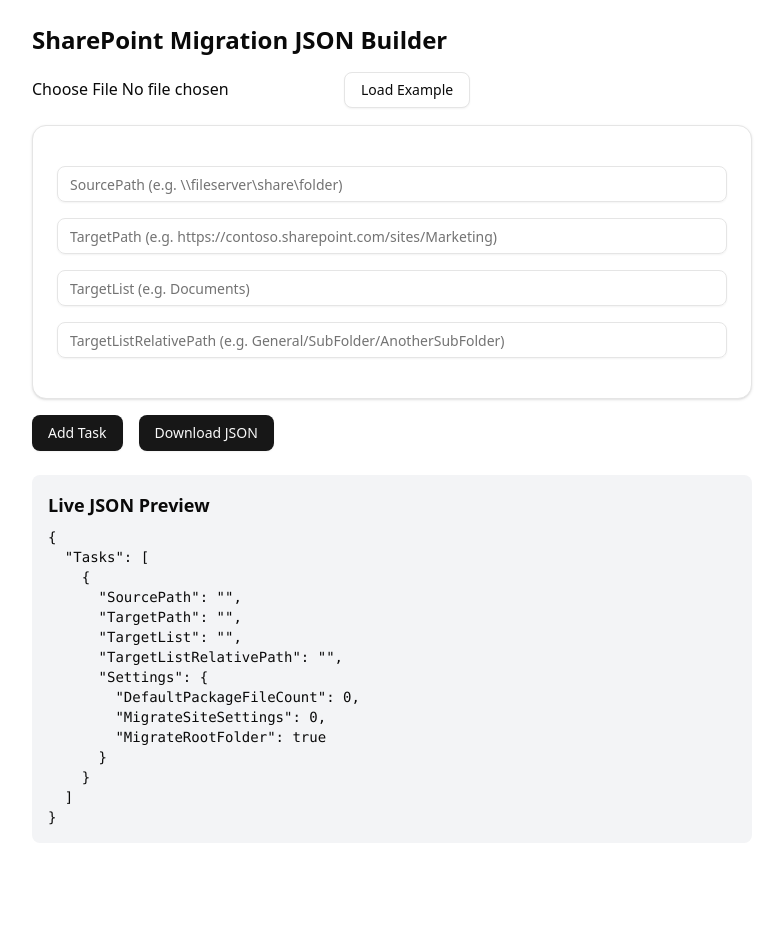
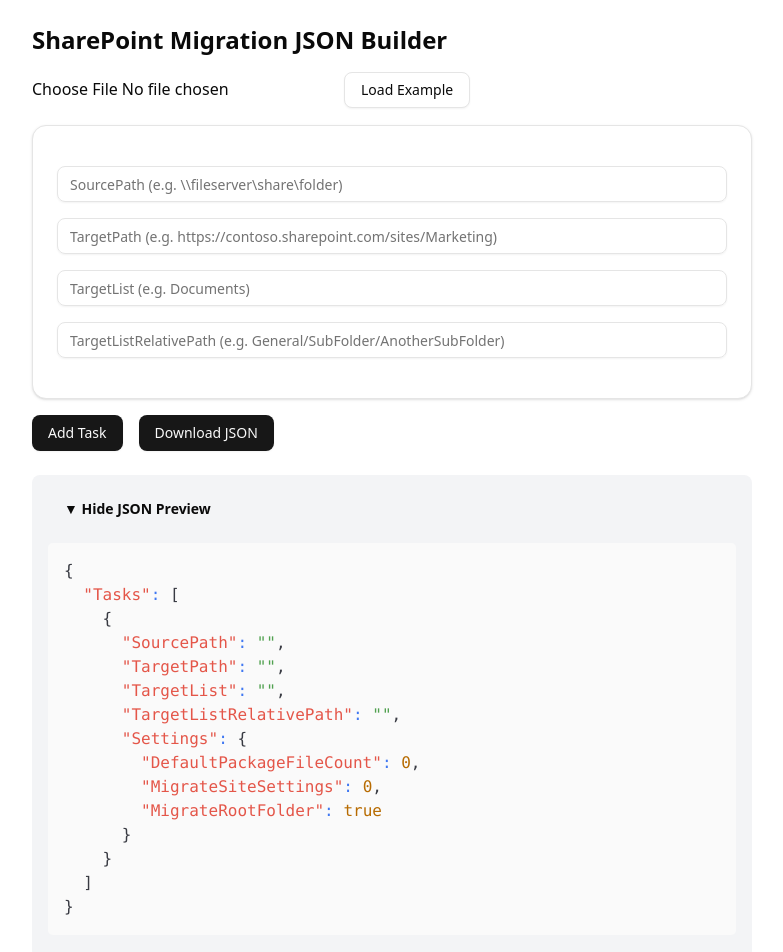
Before and after one commit to sjohnsonttt/nextjs, a Next.js app: page / in a window 1280 px wide. Shown: the top 952 px of the page, without its empty margins (248-1031 px from the left). Before the commit the page ends 867 px from the top, so only its background shows below. Built offline with nearby package versions, Linux system fonts and the light colour scheme.

Commit message:
Added Features
Added Dark / Light Mode
Added JSON Highlighting

```diff
--- a/app/page.tsx
+++ b/app/page.tsx
@@ -4,6 +4,9 @@ import { useState, ChangeEvent } from 'react';
 import { Button } from '@/components/ui/button';
 import { Input } from '@/components/ui/input';
 import { Card, CardContent } from '@/components/ui/card';
+import { Collapsible, CollapsibleTrigger, CollapsibleContent } from '@/components/ui/collapsible';
+import { Prism as SyntaxHighlighter } from 'react-syntax-highlighter';
+import { oneDark, oneLight } from 'react-syntax-highlighter/dist/cjs/styles/prism';
 
 const exampleTask = {
   SourcePath: "\\\\trustedtech.local\\ttt\\ProService\\Management Reporting",
@@ -28,6 +31,7 @@ export default function SharePointJsonBuilder() {
       TargetListRelativePath: '',
     },
   ]);
+  const [showPreview, setShowPreview] = useState<boolean>(true);
 
   const handleChange = (index: number, field: keyof Task, value: string) => {
     const updatedTasks = [...tasks];
@@ -127,6 +131,8 @@ export default function SharePointJsonBuilder() {
     })),
   };
 
+  const prefersDark = typeof window !== 'undefined' && window.matchMedia('(prefers-color-scheme: dark)').matches;
+
   return (
     <div className="p-6 max-w-3xl mx-auto">
       <h1 className="text-2xl font-bold mb-4">SharePoint Migration JSON Builder</h1>
@@ -167,12 +173,18 @@ export default function SharePointJsonBuilder() {
         <Button onClick={addTask}>Add Task</Button>
         <Button onClick={handleDownload}>Download JSON</Button>
       </div>
-      <div className="bg-gray-100 p-4 rounded-md">
-        <h2 className="text-lg font-semibold mb-2">Live JSON Preview</h2>
-        <pre className="text-sm whitespace-pre-wrap break-words">
-          {JSON.stringify(previewJson, null, 2)}
-        </pre>
-      </div>
+      <Collapsible open={showPreview} onOpenChange={setShowPreview} className="bg-gray-100 dark:bg-gray-800 p-4 rounded-md">
+        <CollapsibleTrigger asChild>
+          <Button variant="ghost" className="mb-2 text-left font-semibold">
+            {showPreview ? '▼ Hide JSON Preview' : '► Show JSON Preview'}
+          </Button>
+        </CollapsibleTrigger>
+        <CollapsibleContent>
+          <SyntaxHighlighter language="json" style={prefersDark ? oneDark : oneLight} wrapLongLines>
+            {JSON.stringify(previewJson, null, 2)}
+          </SyntaxHighlighter>
+        </CollapsibleContent>
+      </Collapsible>
     </div>
   );
 }
--- /dev/null
+++ b/components/ui/collapsible.tsx
@@ -0,0 +1,33 @@
+"use client"
+
+import * as CollapsiblePrimitive from "@radix-ui/react-collapsible"
+
+function Collapsible({
+  ...props
+}: React.ComponentProps<typeof CollapsiblePrimitive.Root>) {
+  return <CollapsiblePrimitive.Root data-slot="collapsible" {...props} />
+}
+
+function CollapsibleTrigger({
+  ...props
+}: React.ComponentProps<typeof CollapsiblePrimitive.CollapsibleTrigger>) {
+  return (
+    <CollapsiblePrimitive.CollapsibleTrigger
+      data-slot="collapsible-trigger"
+      {...props}
+    />
+  )
+}
+
+function CollapsibleContent({
+  ...props
+}: React.ComponentProps<typeof CollapsiblePrimitive.CollapsibleContent>) {
+  return (
+    <CollapsiblePrimitive.CollapsibleContent
+      data-slot="collapsible-content"
+      {...props}
+    />
+  )
+}
+
+export { Collapsible, CollapsibleTrigger, CollapsibleContent }
--- a/package.json
+++ b/package.json
@@ -9,6 +9,7 @@
     "lint": "next lint"
   },
   "dependencies": {
+    "@radix-ui/react-collapsible": "^1.1.3",
     "@radix-ui/react-slot": "^1.1.2",
     "class-variance-authority": "^0.7.1",
     "clsx": "^2.1.1",
@@ -16,6 +17,7 @@
     "next": "15.2.4",
     "react": "^19.0.0",
     "react-dom": "^19.0.0",
+    "react-syntax-highlighter": "^15.6.1",
     "tailwind-merge": "^3.1.0",
     "tw-animate-css": "^1.2.5"
   },
@@ -24,6 +26,7 @@
     "@types/node": "^20",
     "@types/react": "^19",
     "@types/react-dom": "^19",
+    "@types/react-syntax-highlighter": "^15.5.13",
     "autoprefixer": "^10.4.21",
     "gh-pages": "^6.3.0",
     "postcss": "^8.5.3",
```
Also changed, not shown: 1 other file (tests, documents, lock files or other folders).
